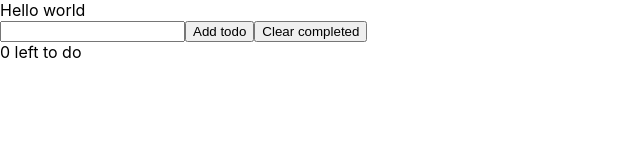
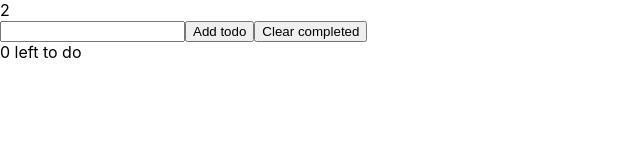
Before and after one commit to ThienDHM79/react-todo, a React (Create React App) app: page / in a window 1280 px wide. Shown: the top 160 px of the page, without its empty margins (0-640 px from the left). Built offline with nearby package versions, Linux system fonts and the light colour scheme.

Commit message:
react prop todos

```diff
--- a/src/App.js
+++ b/src/App.js
@@ -1,11 +1,13 @@
 import logo from './logo.svg';
+import React, { useState } from 'react';
 import './App.css';
 import TodoList from './TodoList';
 function App() {
+  const [todos, setTodos] = useState(['To do 1','To do 2'])
   return (
     <>
-      <TodoList />
-      <input type="text"></input>
+      <TodoList todos={todos} />
+      <input type="text" />
       <button>Add todo</button>
       <button>Clear completed</button>
       <div>0 left to do</div>
--- a/src/TodoList.js
+++ b/src/TodoList.js
@@ -1,10 +1,10 @@
 import React from 'react'
 
-export default function TodoList() {
+export default function TodoList( {todos} ) {
   return (
 
     <div>
-        Hello world
+        {todos.length}
     </div>
   )
 }
```
